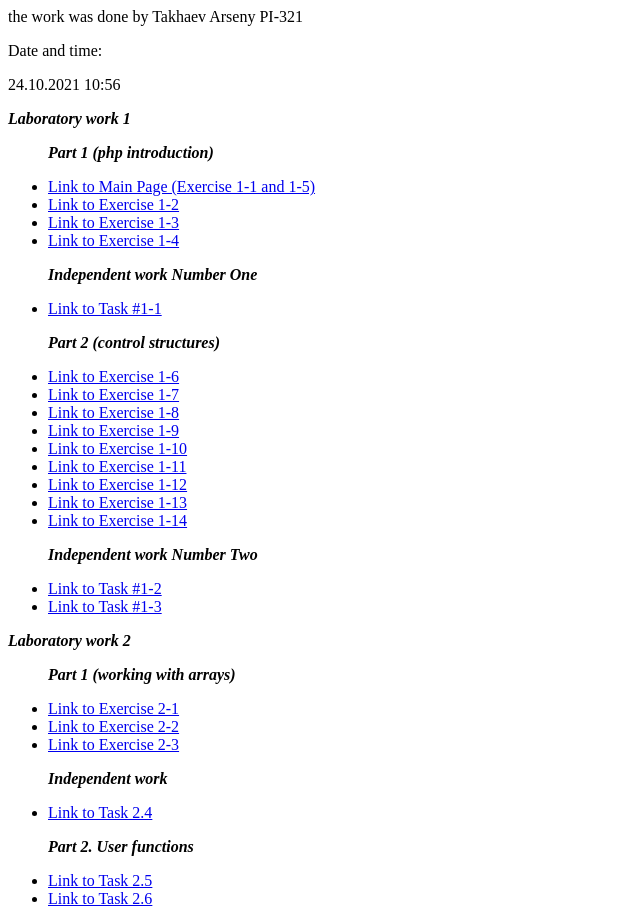
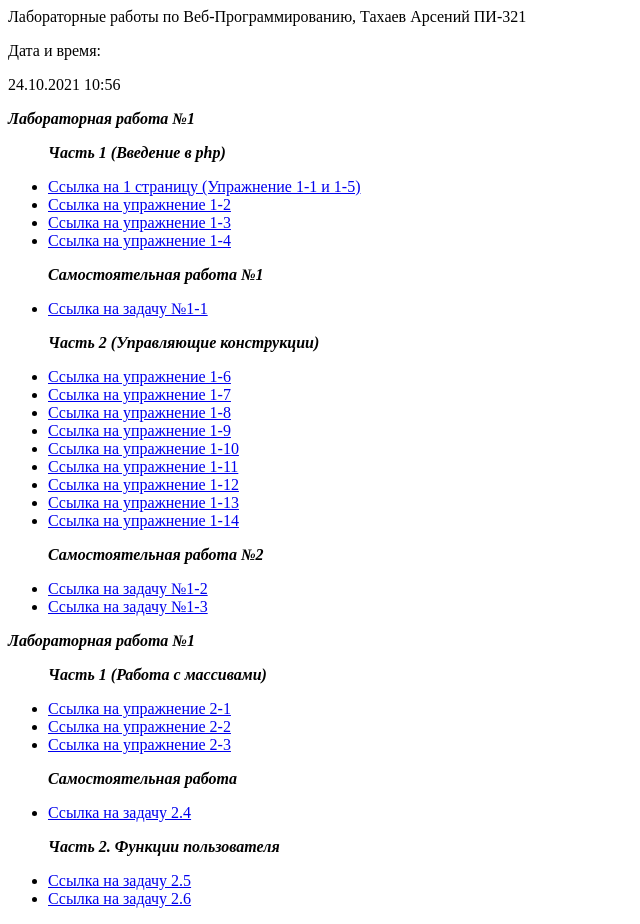
Before and after one commit to Quja11/PHP-Takhaev, a PHP site: page / in a window 1280 px wide. Shown: the whole page, without its empty margins (0-640 px from the left). Run offline with PHP 8.4, Linux system fonts and the light colour scheme.

Commit message:
Change englang on ruslan

```diff
--- a/www/index.php
+++ b/www/index.php
@@ -1,57 +1,57 @@
-<p>the work was done by Takhaev Arseny PI-321</p>
-<p>Date and time:
+<p>Лабораторные работы по Веб-Программированию, Тахаев Арсений ПИ-321</p>
+<p>Дата и время:
 </p>
 <?php
 $d=date("d.m.Y H:i");
 echo($d);
 ?>
 <!--Laboratory work 1-->
-<p><b><i>Laboratory work 1</i></b></p>
+<p><b><i>Лабораторная работа №1</i></b></p>
 <ul>
-	<p><i><b>Part 1 (php introduction)</b></i></p>
-	<li><a href="index.php">Link to Main Page (Exercise 1-1 and 1-5)</a>
+	<p><i><b>Часть 1 (Введение в php)</b></i></p>
+	<li><a href="index.php">Ссылка на 1 страницу (Упражнение 1-1 и 1-5)</a>
 
-	<li><a href="lab-1-1.php">Link to Exercise 1-2</a>
+	<li><a href="lab-1-1.php">Ссылка на упражнение 1-2</a>
 
-	<li><a href="lab-1-2.php">Link to Exercise 1-3</a>
+	<li><a href="lab-1-2.php">Ссылка на упражнение 1-3</a>
 
-	<li><a href="lab-1-3.php">Link to Exercise 1-4</a>
+	<li><a href="lab-1-3.php">Ссылка на упражнение 1-4</a>
 </ul>
 
 <ul>
-	<p><i><b>Independent work Number One</b></i></p>
-	<li><a href="lab1-5.php">Link to Task #1-1
+	<p><i><b>Самостоятельная работа №1</b></i></p>
+	<li><a href="lab1-5.php">Ссылка на задачу №1-1
 	</a>
 </ul>
 
 <ul>
-	<p><i><b>Part 2 (control structures)</b></i></p>
-	<li><a href="lab-2-1.php">Link to Exercise 1-6</a>
+	<p><i><b>Часть 2 (Управляющие конструкции)</b></i></p>
+	<li><a href="lab-2-1.php">Ссылка на упражнение 1-6</a>
 
-	<li><a href="lab-2-2.php">Link to Exercise 1-7</a>
+	<li><a href="lab-2-2.php">Ссылка на упражнение 1-7</a>
 
-	<li><a href="lab-2-3.php">Link to Exercise 1-8</a>
+	<li><a href="lab-2-3.php">Ссылка на упражнение 1-8</a>
 
-	<li><a href="lab-2-4.php">Link to Exercise 1-9</a>
+	<li><a href="lab-2-4.php">Ссылка на упражнение 1-9</a>
 
-	<li><a href="lab-2-5.php">Link to Exercise 1-10</a>
+	<li><a href="lab-2-5.php">Ссылка на упражнение 1-10</a>
 
-	<li><a href="lab-2-6.php">Link to Exercise 1-11</a>
+	<li><a href="lab-2-6.php">Ссылка на упражнение 1-11</a>
 
-	<li><a href="lab-2-7.php">Link to Exercise 1-12</a>
+	<li><a href="lab-2-7.php">Ссылка на упражнение 1-12</a>
 
-	<li><a href="lab-2-8.php">Link to Exercise 1-13</a>
+	<li><a href="lab-2-8.php">Ссылка на упражнение 1-13</a>
 
-	<li><a href="lab-2-9.php">Link to Exercise 1-14</a>
+	<li><a href="lab-2-9.php">Ссылка на упражнение 1-14</a>
 
 </ul>
 
 <ul>
-	<p><i><b>Independent work Number Two</b></i></p>
-	<li><a href="lab-2-10.php">Link to Task #1-2
+	<p><i><b>Самостоятельная работа №2</b></i></p>
+	<li><a href="lab-2-10.php">Ссылка на задачу №1-2
 	</a>
 
-	<li><a href="lab-2-11.php">Link to Task #1-3
+	<li><a href="lab-2-11.php">Ссылка на задачу №1-3
 	</a>
 </ul>
 
@@ -60,25 +60,25 @@ echo($d);
 
 
 <!--Laboratory work 2-->
-<p><b><i>Laboratory work 2</i></b></p>
+<p><b><i>Лабораторная работа №1</i></b></p>
 <ul>
-	<p><i><b>Part 1 (working with arrays)</b></i></p>
+	<p><i><b>Часть 1 (Работа с массивами)</b></i></p>
 
-	<li><a href="lab-2-1.php">Link to Exercise 2-1</a>
-	<li><a href="lab-2-2.php">Link to Exercise 2-2</a>
-	<li><a href="lab-2-3.php">Link to Exercise 2-3</a>
+	<li><a href="lab-2-1.php">Ссылка на упражнение 2-1</a>
+	<li><a href="lab-2-2.php">Ссылка на упражнение 2-2</a>
+	<li><a href="lab-2-3.php">Ссылка на упражнение 2-3</a>
 </ul>
 
 <ul>
-	<p><i><b>Independent work</b></i></p>
+	<p><i><b>Самостоятельная работа</b></i></p>
 
-	<li><a href="lab-2-4.php">Link to Task 2.4</a>
+	<li><a href="lab-2-4.php">Ссылка на задачу 2.4</a>
 </ul>
 
 <ul>
-	<p><i><b>Part 2. User functions</b></i></p>
+	<p><i><b>Часть 2. Функции пользователя</b></i></p>
 
-	<li><a href="lab-2-5.php">Link to Task 2.5</a>
-	<li><a href="lab-2-6.php">Link to Task 2.6</a>
+	<li><a href="lab-2-5.php">Ссылка на задачу 2.5</a>
+	<li><a href="lab-2-6.php">Ссылка на задачу 2.6</a>
 
 </ul>
```
Also changed, not shown: www/.htaccess (added), www/Новый текстовый документ.txt (added), 1 other file.
